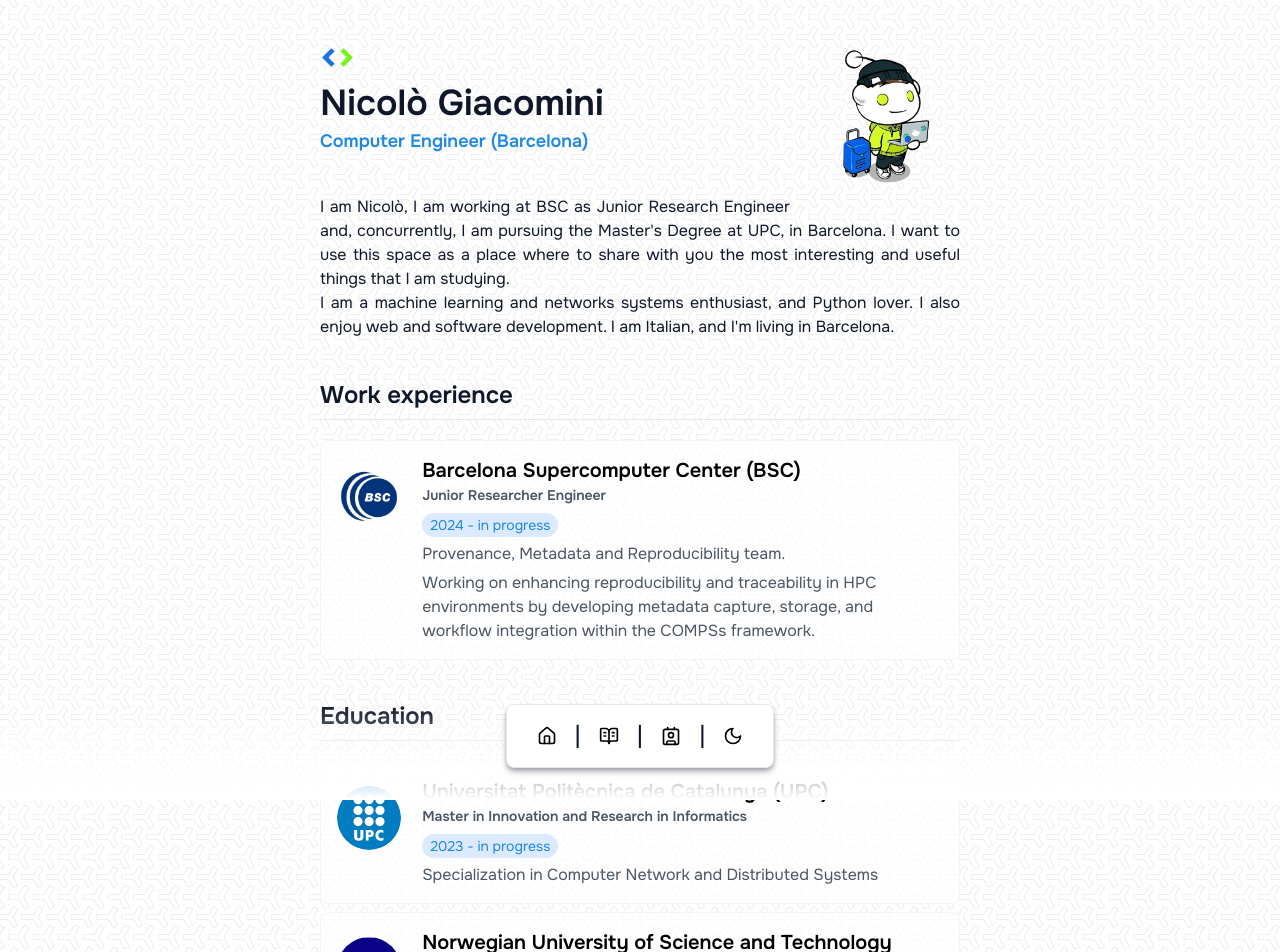
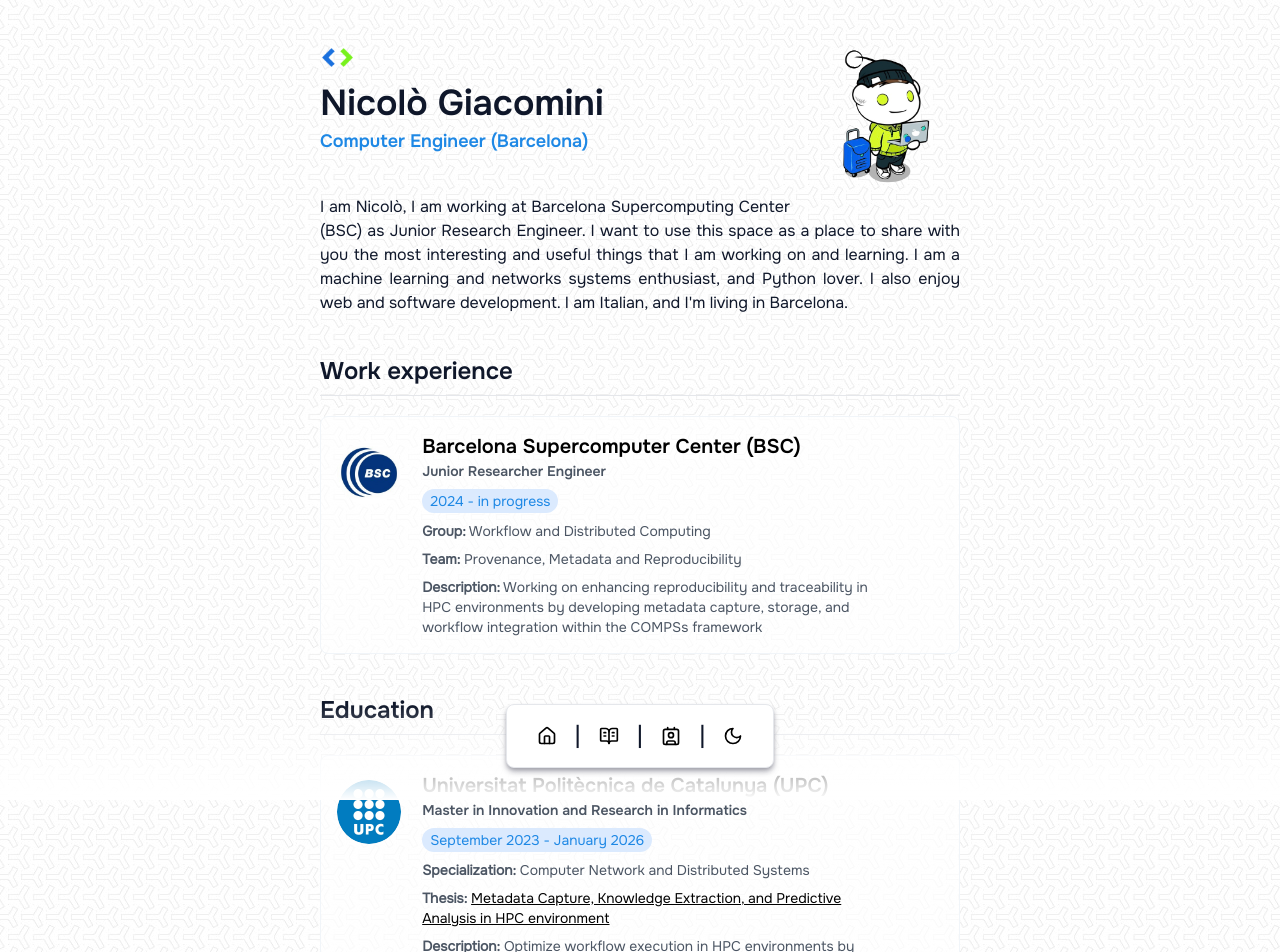
Before and after one commit to nicologiacomini/nicologiacomini.me, a Next.js app: page / in a window 1280 px wide. Shown: the top 952 px of the page. Built offline with nearby package versions, Linux system fonts and the light colour scheme.

Commit message:
edit homepage, add new updates on ai-problem article

```diff
--- a/src/_posts/ai-problem.md
+++ b/src/_posts/ai-problem.md
@@ -1,29 +1,38 @@
 ---
 title: "Is AI hiding the knowledge?"
-date: June 2, 2024
+date: February 15, 2026
 summary: "AI is very used today, but is AI keeping knowladge hidden? Which are the risks for the future?"
 visible: true
 ---
+**Publication date: June 2, 2024**
+
+[Edit: February 15, 2026](#update)
+
 ## Is this a real problem?
 
 Everybody is using AI systems to know more and solve problems. Chat-GPT has beaten the barrier between the skepticism against this technology and now millions of people have been using it every day. As a developer, sometimes I use it to solve some problems in a very short time because it has been improved and now it is very simple to use. Another example is GitHub Copilot. It is a really incredible tool for coding. Once you try it you wouldn't ever come back and developers definitely will use as much more in the next years.
 Everything looks simple and efficient, but there is a hidden problem that comes up in my mind. Is it possible that using all these AI tools will contribute to hide the knowledge?
 
 In my experience as a developer, I notice that it is easier to solve a problem with an AI tool rather than search online.
-In the tech field, everybody knows forums like Stack Overflow or GitHub Community - specifically for developers - or other platforms like Reddit or Quora - to be more generic - and they are crowded with people who like helping other people, and this is amazing. But with the advent of AI tools, is it possible that people use less forum or divulgation website (like Wikipedia or Medium)?
+In the tech field, everybody knows forums like Stack Overflow or GitHub Community (specifically for developers) or other platforms like Reddit or Quora and they are crowded with people who like helping other people, and this is amazing. But with the advent of AI tools, is it possible that people use less forum or divulgation website (like Wikipedia or Medium)?
 
 I know that it would be necessary to go in depth about the issue, but unfortunately I have very little data available. I want to show you anyway how the web traffic is moving in the last 12 years on the main platform of community divulgation.
 
 **GitHub:**
 ![GitHub](/posts/ai-problem/github.png)
+
 **Medium:**
 ![Medium](/posts/ai-problem/medium.png)
+
 **Reddit:**
 ![Reddit](/posts/ai-problem/reddit.png)
+
 **StackOverflow:**
 ![Stackoverflow](/posts/ai-problem/stackoverflow.png)
+
 **Wikipedia:**
 ![Wikipedia](/posts/ai-problem/wikipedia.png)
+
 **OpenAI:**
 ![OpenAI](/posts/ai-problem/openai.png)
 
@@ -57,3 +66,12 @@ In the past, every activity required significant time and effort. Now, in our fr
 I fear that this will be almost impossible in the coming years. The technology that has been developing is making everything so prefabricated and standardized. While this makes things easier and quicker for everyone, this leaves no room for creativity.
 
 I believe there is no definitive solution to this situation. However, one good approach is to take our time, and resist the urge to rush everything. In this frenetic world, it's essential to remember that the process of learning is as important as the results we achieve.
+
+<a id="update"> </a>
+
+## Update of February 15, 2026: confirming the trend
+After 1 year and half, I want to check if the trend that I described in this article is confirmed. The data source is the official [https://data.stackexchange.com](https://data.stackexchange.com) website, where it is possible to check the number of questions asked on StackOverflow. As expected, the number of questions made on StackOverflow is decreasing dramatically year by year, and the decrease is more significant in the last 3 years. This confirms that people are using less online forums to solve their problems, and they are probably using AI tools instead.
+
+![Stackoverflow update February 2026](/posts/ai-problem/stackoverflow-update.png)
+
+It is sad to see that the community knowledge is decreasing, but it is also true that AI tools are making everything easier and faster. In the future the online forums are destined to disappear, and AI will be the preferred way to solve problems, at least coding side.
--- a/src/app/page.tsx
+++ b/src/app/page.tsx
@@ -31,8 +31,8 @@ export default async function Home() {
       <div className="py-5 px-5 md:px-0 text-lg font-[Onest-Regular]">
       <Header/>
       <p className="text-base text-justify">
-                I am Nicolò, I am working at BSC as Junior Research Engineer and, concurrently, I am pursuing the Master's Degree at UPC, in Barcelona.
-                I want to use this space as a place where to share with you the most interesting and useful things that I am studying.<br/>
+                I am Nicolò, I am working at Barcelona Supercomputing Center (BSC) as Junior Research Engineer.
+                I want to use this space as a place to share with you the most interesting and useful things that I am working on and learning.
                 I am a machine learning and networks systems enthusiast, and Python lover. I also enjoy web and software development. I am Italian, and I&apos;m living in Barcelona.
             </p>
         <p className="mt-10">
@@ -42,18 +42,21 @@ export default async function Home() {
           <h1 className="text-2xl font-[Onest-Bold] mb-1 mt-10">Work experience</h1>
           <hr className="h-px bg-gray-200 border-0 dark:bg-gray-500 mb-5 mt-2" />
 
-          <ExperienceCard company="Barcelona Supercomputer Center (BSC)" position="Junior Researcher Engineer" dates="2024 - in progress" description={["Provenance, Metadata and Reproducibility team.", "Working on enhancing reproducibility and traceability in HPC environments by developing metadata capture, storage, and workflow integration within the COMPSs framework."]} linkCompany="https://bsc.es/" img="/experience/bsc.jpg"/>
+          <ExperienceCard company="Barcelona Supercomputer Center (BSC)" position="Junior Researcher Engineer" dates="2024 - in progress" description={["**Group:** Workflow and Distributed Computing", "**Team:** Provenance, Metadata and Reproducibility", "**Description:** Working on enhancing reproducibility and traceability in HPC environments by developing metadata capture, storage, and workflow integration within the COMPSs framework"]} linkCompany="https://bsc.es/" img="/experience/bsc.jpg"/>
         </section>
 
         <section className="mb-10">
             <h1 className="text-2xl font-[Onest-Bold] mb-1">Education</h1>
             <hr className="h-px bg-gray-200 border-0 dark:bg-gray-500 mb-5 mt-2" />
 
-            <ExperienceCard company="Universitat Politècnica de Catalunya (UPC)" position="Master in Innovation and Research in Informatics" dates="2023 - in progress" description={["Specialization in Computer Network and Distributed Systems"]} linkCompany="https://www.fib.upc.edu/ca" img="/experience/upc.jpg"/>
+            <ExperienceCard company="Universitat Politècnica de Catalunya (UPC)" position="Master in Innovation and Research in Informatics" dates="September 2023 - January 2026"
+            description={["**Specialization:** Computer Network and Distributed Systems", "**Thesis:** [Metadata Capture, Knowledge Extraction, and Predictive Analysis in HPC environment](https://github.com/nicologiacomini/Master-Thesis)","**Description:** Optimize workflow execution in HPC environments by developing a profiling tool implemented in COMPSs framework, contributing to Provenance Storage architecture improvement, and studying different ML models for predicting execution time"]}
 
-            <ExperienceCard company="Norwegian University of Science and Technology (NTNU)" position="Exchange Student (Erasmus+)" dates="Spring 2025" description={["Coursework: Advanced Software Engineering, Real-Time Programming, Applied Cryptography and Network Security"]} linkCompany="https://www.ntnu.edu/" img="/experience/ntnu.svg"/>
+            linkCompany="https://www.fib.upc.edu/ca" img="/experience/upc.jpg"/>
 
-            <ExperienceCard company="University of Brescia (UNIBS)" position="Bachelor's Degree in Computer Science Engineering" dates="Graduated in 2023" description={["Thesis: Algorithms and Consensus Protocols in Distributed Systems","Description: This thesis is the study concerning the principles of distributed consensus and the operation of the most used algorithms such as Practical Byzantine Fault Tolerance, Paxos and Raft"]} linkCompany="https://www.unibs.it/it" img="/experience/unibs.jpg"/>
+            <ExperienceCard company="Norwegian University of Science and Technology (NTNU)" position="Exchange Student (Erasmus+)" dates="January 2025 - June 2025" description={["**Coursework:** Advanced Software Engineering, Real-Time Programming, Applied Cryptography and Network Security"]} linkCompany="https://www.ntnu.edu/" img="/experience/ntnu.svg"/>
+
+            <ExperienceCard company="University of Brescia (UNIBS)" position="Bachelor's Degree in Computer Science Engineering" dates="September 2018 - March 2023" description={["**Thesis:** Algorithms and Consensus Protocols in Distributed Systems","**Description:** This thesis is the study concerning the principles of distributed consensus and the operation of the most used algorithms such as Practical Byzantine Fault Tolerance, Paxos and Raft"]} linkCompany="https://www.unibs.it/it" img="/experience/unibs.jpg"/>
 
         </section>
 
--- a/src/components/experience-cards.tsx
+++ b/src/components/experience-cards.tsx
@@ -27,9 +27,70 @@ export function ExperienceCard({ company, position, dates, description, linkComp
                 <div className="mr-auto rounded-full bg-background-date px-2 py-0.5 text-date-color">{dates}</div>
             </div>
 
-            {description.map((element, key) => (
-                <p key={key} className="overflow-hidden pr-7 text-base text-text-subtitle mb-0">{element}</p>
-            ))}
+            {description.map((element, key) => {
+                const parts: React.ReactNode[] = [];
+                const boldRegex = /\*\*(.*?)\*\*/g;
+                const linkRegex = /\[([^\]]+)\]\(([^)]+)\)/g; // capture label inside [] and URL inside ()
+                let lastIndex = 0;
+                let match: RegExpExecArray | null;
+                let boldIdx = 0;
+
+                const processLinks = (text: string) => {
+                    const nodes: React.ReactNode[] = [];
+                    let llast = 0;
+                    let li = 0;
+                    let lm: RegExpExecArray | null;
+                    while ((lm = linkRegex.exec(text)) !== null) {
+                        if (lm.index > llast) {
+                            nodes.push(text.slice(llast, lm.index));
+                        }
+                        const label = lm[1];
+                        const url = lm[2];
+                        nodes.push(
+                            <a
+                                key={`link-${key}-${li++}`}
+                                href={url}
+                                target="_blank"
+                                rel="noopener noreferrer"
+                                className="text-text-button underline"
+                            >
+                                {label}
+                            </a>
+                        );
+                        llast = linkRegex.lastIndex;
+                    }
+                    if (llast < text.length) {
+                        nodes.push(text.slice(llast));
+                    }
+                    linkRegex.lastIndex = 0;
+                    return nodes;
+                };
+
+                while ((match = boldRegex.exec(element)) !== null) {
+                    if (match.index > lastIndex) {
+                        const plainSegment = element.slice(lastIndex, match.index);
+                        parts.push(...processLinks(plainSegment));
+                    }
+                    parts.push(
+                        <strong key={`b-${key}-${boldIdx++}`} className="font-bold">
+                            {match[1]}
+                        </strong>
+                    );
+                    lastIndex = boldRegex.lastIndex;
+                }
+
+                if (lastIndex < element.length) {
+                    parts.push(...processLinks(element.slice(lastIndex)));
+                }
+
+                boldRegex.lastIndex = 0;
+
+                return (
+                    <p key={key} className="overflow-hidden pr-7 text-sm text-text-subtitle mb-0 mt-2">
+                        {parts}
+                    </p>
+                );
+            })}
         </div>
     </div>
   )
```
Also changed, not shown: src/_posts/importance-of-data.md (+27 -20 lines), public/posts/ai-problem/stackoverflow-update.png (added).
